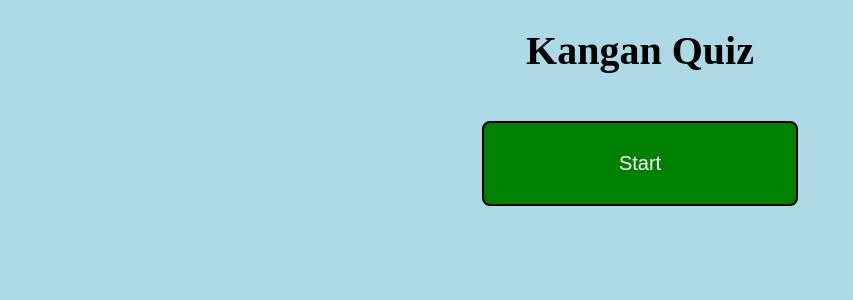
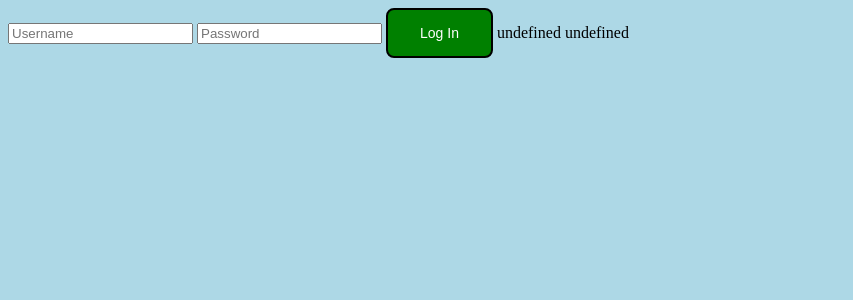
Before and after one commit to EllaMei/QuizGame-Svelte, a SvelteKit app: page / in a window 1280 px wide. Shown: the top 300 px of the page, without its empty margins (0-853 px from the left). Built offline with nearby package versions, Linux system fonts and the light colour scheme.

Commit message:
Creating Login Page and minor changes

```diff
--- a/src/routes/+page.svelte
+++ b/src/routes/+page.svelte
@@ -1,5 +1,39 @@
 <script>
+    import LoginPage from "./loginpage.svelte";
     import QuizStart from "./QuizStart.svelte";
+    import Loginbutton from "./loginbutton.svelte";
+    let admin_visibility = 0;
+    let quiz_visibility = 0;
+    let username;
+    let password;
+
+    function handleLogIn() {
+        if (username === 'Admin' && password === 'password') {
+            admin_visibility = 1
+        }
+        else if (password === "password") {
+            quiz_visibility = 1
+        }
+        else {
+            alert("Incorrect username or password")
+        }
+
+    }
+
+    function handleLogOut() {
+        admin_visibility = 0
+        quiz_visibility = 0
+        question_visibility = 0
+    }
 </script>
 
-<QuizStart/>
+
+{#if admin_visibility === 1}
+    <!-- Show Admin Page Here -->
+    <Loginbutton on:click={handleLogOut} login="Log Out"/>
+{:else if quiz_visibility === 1}
+    <QuizStart/>
+    <Loginbutton on:click={handleLogOut} login="Log Out"/>
+{:else}
+    <LoginPage on:click={handleLogIn} bind:username={username} bind:password={password} />
+{/if}
--- a/src/routes/QuizStart.svelte
+++ b/src/routes/QuizStart.svelte
@@ -2,9 +2,10 @@
     // Importing components
     import Question_page from "./question_page.svelte";
     import Homepage from "./homepage.svelte";
+    import Exitquiz from "./exitquiz.svelte";
 
     // Defining variables
-    let question_visibility = 0
+    export let question_visibility = 0
     let i = 0
     let questions = ['In which suburb is the Digital Traineeship Programme being run?','Which Train Station is the closest to the Cremorne Campus of Kangan Institute?','What is the capital city of Australia?']
     let correct_answers = ['Cremorne','Richmond','Canberra']
@@ -15,6 +16,12 @@
     // Function to start quiz
     function handleStartClick() {
         question_visibility = 1
+    }
+
+    // Function to leave quiz early
+    function handleQuizExit() {
+        question_visibility = 0
+        i=0
     }
 
     //Function to move to next question and end quiz at end
@@ -39,6 +46,7 @@
 <!-- Shows Question page or Homepage -->
 {#if (question_visibility===1)}
     <Question_page on:click={handleClickAnswer} questions={questions} correct_answers={correct_answers} incorrect_answers={incorrect_answers} i={i}/>
+    <Exitquiz on:click={handleQuizExit}/>
 {:else}
     <Homepage on:click={handleStartClick}/>
 {/if}
--- a/src/routes/answerbutton.svelte
+++ b/src/routes/answerbutton.svelte
@@ -21,9 +21,8 @@
     display: inline-block;
     /*Text size*/
     font-size: 20px;
-    /*Width of the button*/
+    /*Size of the button*/
     width: 25%;
-    /*How fast the color changes*/
     margin: 20px;
     height: 85px;
   }
--- /dev/null
+++ b/src/routes/exitquiz.svelte
@@ -0,0 +1,35 @@
+<script>
+
+</script>
+
+<style>
+    .exitbutton {
+        /*Button background color*/
+        background-color: green;
+        /*Button text color*/
+        color: white;
+        /*Button space around text*/
+        padding: 15px 32px;
+        /*Centering text inside button*/
+        text-align: center;
+        /*Button rounding*/
+        border-radius: 8px;
+        /*Button border*/
+        border: 2px solid black;
+        text-decoration:none;
+        display: inline-block;
+        /*Text size*/
+        font-size: 14px;
+    }
+    .exit{
+        /*Puts button at bottom of screen*/
+        position:absolute;
+        bottom:30px;
+        right:30px;
+
+    }
+</style>
+
+<div class="exit">
+<button class="exitbutton" on:click>Exit</button>
+</div>
--- /dev/null
+++ b/src/routes/loginbutton.svelte
@@ -0,0 +1,26 @@
+<script>
+    export let login;
+</script>
+
+<style>
+    .login {
+        /*Button background color*/
+        background-color: green;
+        /*Button text color*/
+        color: white;
+        /*Button space around text*/
+        padding: 15px 32px;
+        /*Centering text inside button*/
+        text-align: center;
+        /*Button rounding*/
+        border-radius: 8px;
+        /*Button border*/
+        border: 2px solid black;
+        text-decoration:none;
+        display: inline-block;
+        /*Text size*/
+        font-size: 14px;
+    }
+</style>
+
+<button class="login" on:click>{login}</button>
--- /dev/null
+++ b/src/routes/loginpage.svelte
@@ -0,0 +1,26 @@
+<script>
+    import Loginbutton from "./loginbutton.svelte";
+    import Logintextinput from "./logintextinput.svelte";
+    export let username;
+    export let password;
+    // export let admin_visibility = 0;
+    // export let quiz_visibility = 0;
+    // function handleLogIn() {
+    //     if (username === 'Admin' && password === 'password') {
+    //         admin_visibility = 1
+    //     }
+    //     else if (password === "password") {
+    //         quiz_visibility = 1
+    //     }
+    //     else {
+    //         alert("Incorrect username or password")
+    //     }
+
+    // }
+</script>
+
+<Logintextinput placeholder="Username" bind:value={username}/>
+<Logintextinput placeholder="Password" bind:value={password}/>
+<Loginbutton on:click login="Log In"/><!--={handleLogIn}-->
+{username}
+{password}
--- /dev/null
+++ b/src/routes/logintextinput.svelte
@@ -0,0 +1,6 @@
+<script>
+    export let placeholder = input;
+    export let value;
+</script>
+
+<input type="text" bind:value placeholder={placeholder}>
```
Also changed, not shown: src/routes/question_page.svelte (line endings or trailing spaces).
